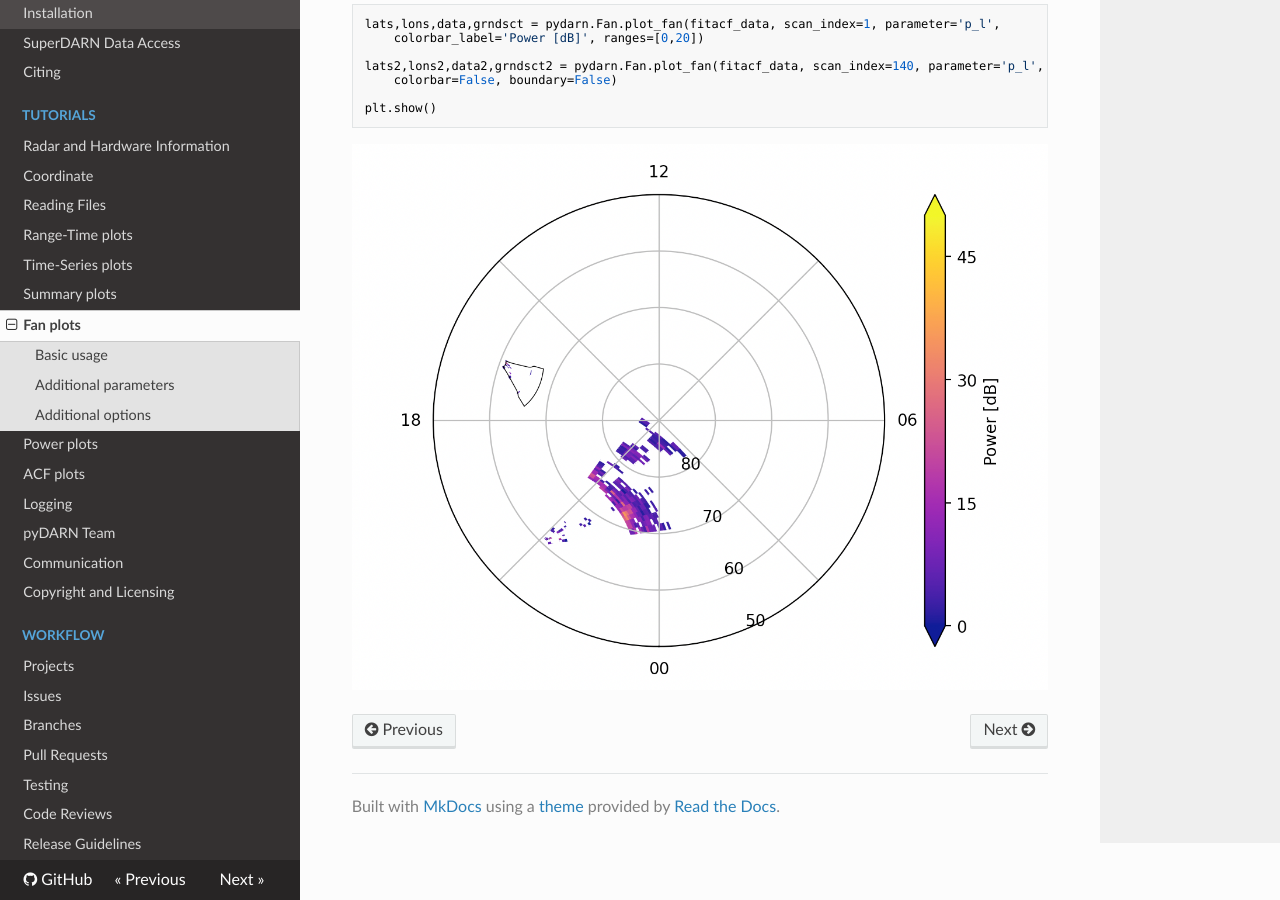
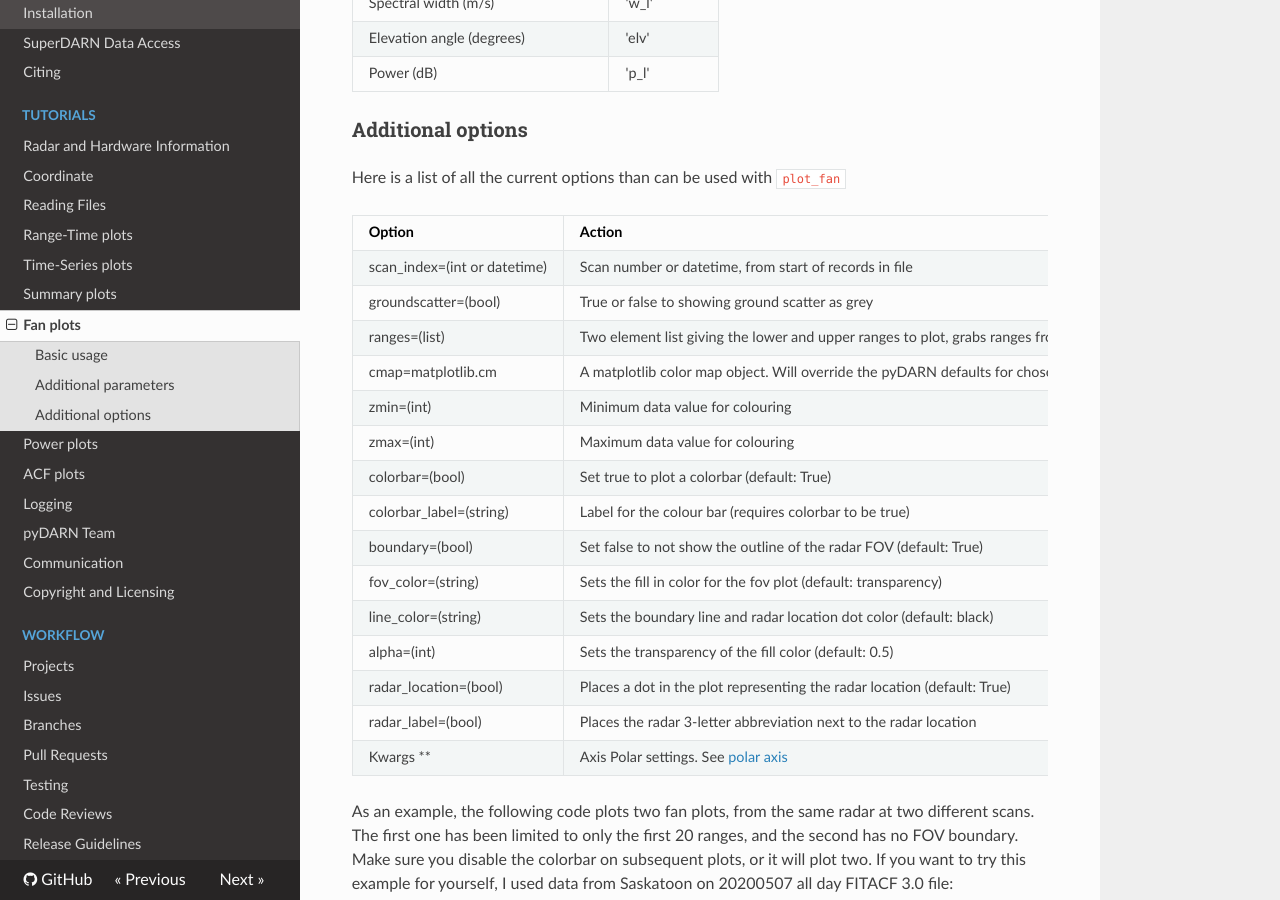
Before and after one commit to SuperDARN/pydarn, an MkDocs documentation site: the page built from docs/user/fan.md, in a window 1280 px wide and 900 px high, scrolled down 3569 px. Built offline with MkDocs 1.6.1, drawn with Linux system fonts in a browser that asks for light colours; nearby versions of some CDN libraries; some of the changed text lies outside the part shown.

Commit message:
updating fan docs but found a bug

````diff
--- a/docs/user/fan.md
+++ b/docs/user/fan.md
@@ -35,14 +35,25 @@
 fitacf_data = SDarn_read.read_fitacf()
 
 ```
-With the FITACF data loaded as a list of dictionaries (`fitacf_data` variable in above example), you may now call the `plot_fan` method. Make sure you tell it which scan (numbered from first recorded scan in file, counting from 1) you want using `scan_index`:
+With the FITACF data loaded as a list of dictionaries (`fitacf_data` variable in above example), you may now call the `plot_fan` method. Make sure you tell it which scan (numbered from first recorded scan in file, counting from 1 or give it a `datetime` object for the scan a that time) you want using `scan_index`:
 ```python
-fanplot = pydarn.Fan.plot_fan(fitacf_data, scan_index=27)
+fanplot = pydarn.Fan.plot_fan(fitacf_data, scan_index=27,
+                              colorbar_label='Velocity [m/s]')
 plt.show()
-
 ```
 In this example, the 27th scan was plotted with the defaulted parameter being line-of-sight velocity:
 ![](../imgs/fan_1.png)
+
+You can also provide a `datetime` object to obtain a scan at a specific time:
+```python
+pydarn.Fan.plot_fan(cly_data, scan_index=datetime(2015, 3, 8, 15, 26),
+                     colorbar_label='Velocity [m/s]')
+```
+
+![](../imgs/fan_1.b.png)
+
+!!! Warning
+    Do not include seconds, typically scans are 1 minute long so seconds may end in a error with no data.
 
 Default plots also do not show groundscatter as grey. Set it to true to colour groundscatter this way:
 ```python
@@ -76,18 +87,27 @@
 
 Here is a list of all the current options than can be used with `plot_fan`
 
-| Option                  | Action                                                                                              |
-|-------------------------|-----------------------------------------------------------------------------------------------------|
-| scan_index=(int)        | Scan number, from start of records in file                                                          |
-| lowlat=(int)            | Control the lower latitude boundary of the plot (default 50/-50 AACGM lat)                          |
-| groundscatter=(bool)    | True or false to showing ground scatter as grey                                                     |
-| ranges=(list)           | Two element list giving the lower and upper ranges to plot (default [0,75]                          |
-| cmap=matplotlib.cm      | A matplotlib color map object. Will override the pyDARN defaults for chosen parameter               |
-| zmin=(int)              | Minimum data value for colouring                                                                    |
-| zmax=(int)              | Maximum data value for colouring                                                                    |
-| colorbar=(bool)	  | Set true to plot a colorbar (default: True)								|
-| colorbar_label=(string) | Label for the colour bar (requires colorbar to be true)                                             |
-| boundary=(bool)         | Set false to not show the outline of the radar FOV (default: True)     			        |
+| Option                        | Action                                                                                                  |
+| ----------------------------- | ------------------------------------------------------------------------------------------------------- |
+| scan_index=(int or  datetime) | Scan number or datetime, from start of records in file                                                  |
+| groundscatter=(bool)          | True or false to showing ground scatter as grey                                                         |
+| ranges=(list)                 | Two element list giving the lower and upper ranges to plot, grabs ranges from hardware file (default [] |
+| cmap=matplotlib.cm            | A matplotlib color map object. Will override the pyDARN defaults for chosen parameter                   |
+| zmin=(int)                    | Minimum data value for colouring                                                                        |
+| zmax=(int)                    | Maximum data value for colouring                                                                        |
+| colorbar=(bool)               | Set true to plot a colorbar (default: True)                                                             |
+| colorbar_label=(string)       | Label for the colour bar (requires colorbar to be true)                                                 |
+| boundary=(bool)               | Set false to not show the outline of the radar FOV (default: True)                                      |
+| fov_color=(string)            | Sets the fill in color for the fov plot (default: transparency)                                         |
+| line_color=(string)           | Sets the boundary line and radar location dot color (default: black)                                    |
+| alpha=(int)                   | Sets the transparency of the fill color (default: 0.5)                                                  |
+| radar_location=(bool)         | Places a dot in the plot representing the radar location (default: True)                                |
+| radar_label=(bool)            | Places the radar 3-letter abbreviation next to the radar location                                       |
+| Kwargs **                     | Axis Polar settings. See [polar axis](axis.py)                                                          |
+
+
+
+
 
 As an example, the following code plots two fan plots, from the same radar at two different scans. The first one has been limited to only the first 20 ranges, and the second has no FOV boundary. Make sure you disable the colorbar on subsequent plots, or it will plot two. If you want to try this example for yourself, I used data from Saskatoon on 20200507 all day FITACF 3.0 file:
 ```python
````
Also changed, not shown: docs/imgs/fan_1.b.png (added), docs/imgs/fan_1.png, docs/imgs/fan_2.png, 2 other files.
